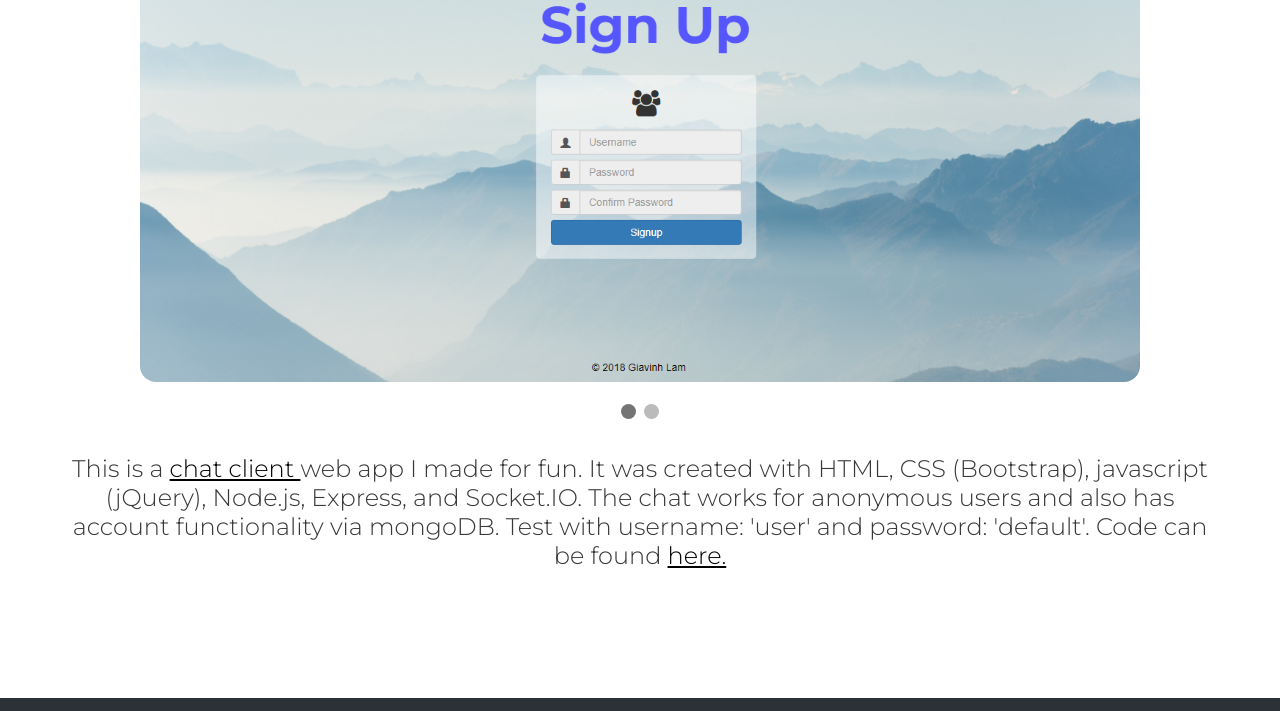
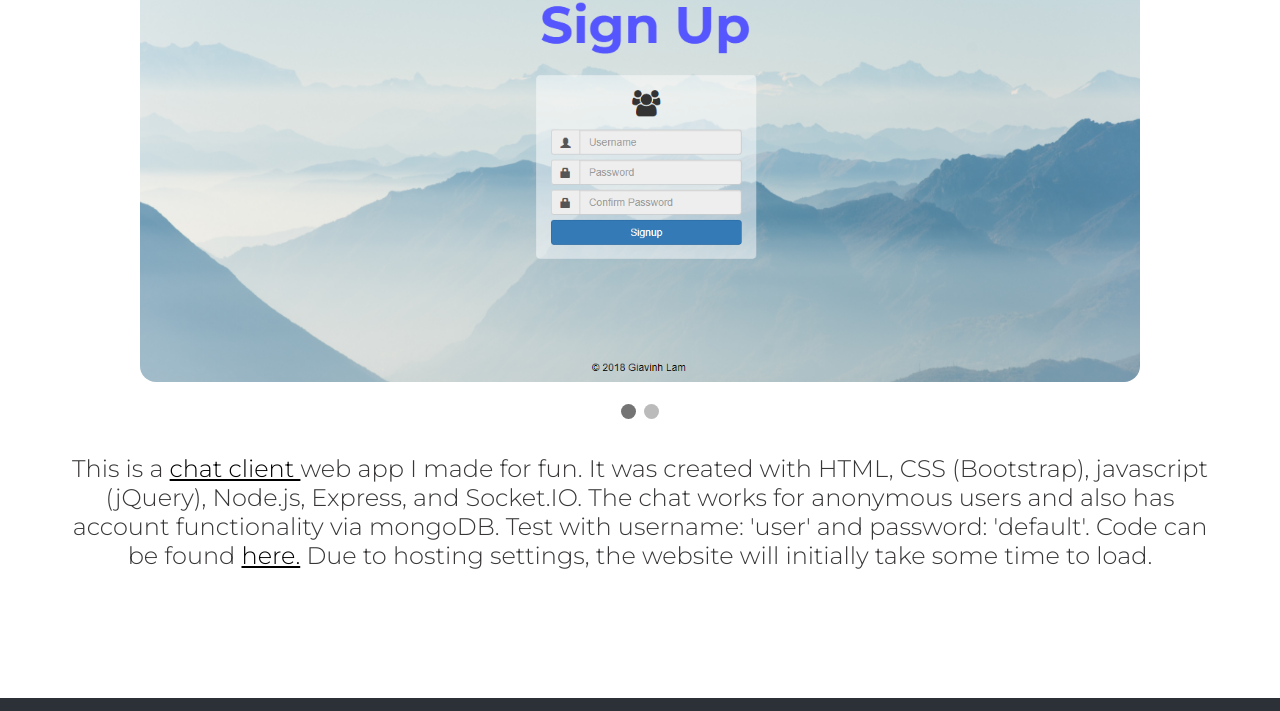
Before and after one commit to GV79/portfolioweb, a plain HTML site: page index.html in a window 1280 px wide. Shown: the part 572-1283 px from the top of the page. Drawn offline with Linux system fonts and the light colour scheme.

Commit message:
prevent highlighting on a elements, some text changes

```diff
--- a/index.html
+++ b/index.html
@@ -134,7 +134,7 @@
           <span style="display: none" class="dot" onclick="showSlides(2, 1)"></span>
         </div>
 
-        <h4 class="description">This is a <a class="description-link" target="_blank" href="https://obscure-harbor-66476.herokuapp.com/">chat client </a> web app I made for fun. It was created with HTML, CSS (Bootstrap), javascript (jQuery), Node.js, Express, and Socket.IO. The chat works for anonymous users and also has account functionality via mongoDB. Test with username: 'user' and password: 'default'. Code can be found <a class="description-link" target="_blank" href="https://github.com/GV79/chatclient">here.</a></h4>
+        <h4 class="description">This is a <a class="description-link" target="_blank" href="https://obscure-harbor-66476.herokuapp.com/">chat client </a> web app I made for fun. It was created with HTML, CSS (Bootstrap), javascript (jQuery), Node.js, Express, and Socket.IO. The chat works for anonymous users and also has account functionality via mongoDB. Test with username: 'user' and password: 'default'. Code can be found <a class="description-link" target="_blank" href="https://github.com/GV79/chatclient">here.</a> Due to hosting settings, the website will initially take some time to load.</h4>
       </div>
 
       <div class="gridItem">
@@ -273,7 +273,7 @@
           <span class="dot6" onclick="showSlides(4, 6)"></span>
         </div>
 
-        <h4 class="description">Open-ended CIS3750 project of sample digital signage. This <a class="description-link" target="_blank" href="http://socsreynolds.site">website </a> comes with a full fledged login and signup system and allows admins to manipulate content for a dashboard. This project was created using HTML, CSS (Bootstrap), JavaScript (jQuery), and MongoDB. Additional modules such as nodemailer (for email signup system), Dropzone.js (file drag and drop capability) and Openweather API (for temperature information) were also used. Code can be found <a class="description-link" target="_blank" href="https://github.com/GV79/reynoldstest">here.</a></h4>
+        <h4 class="description">Open-ended CIS3750 project of sample digital signage. This <a class="description-link" target="_blank" href="http://socsreynolds.site">website </a> comes with a full fledged login and signup system and allows admins to manipulate content for a dashboard. This project was created using HTML, CSS (Bootstrap), JavaScript (jQuery), Node.js, and MongoDB. Additional modules and services such as nodemailer (for email signup system), Dropzone.js (file drag and drop capability) and Openweather API (for temperature information) were also used. Code and project dependencies can be found <a class="description-link" target="_blank" href="https://github.com/GV79/reynoldstest">here.</a></h4>
       </div>
     </div>
   </div>
--- a/style.css
+++ b/style.css
@@ -1,3 +1,9 @@
+a {
+  -webkit-user-select: none; /* Chrome/Safari */
+  -moz-user-select: none; /* Firefox */
+  -ms-user-select: none; /* IE10+ */
+}
+
 body {
   margin: 0;
   padding: 0;
```
